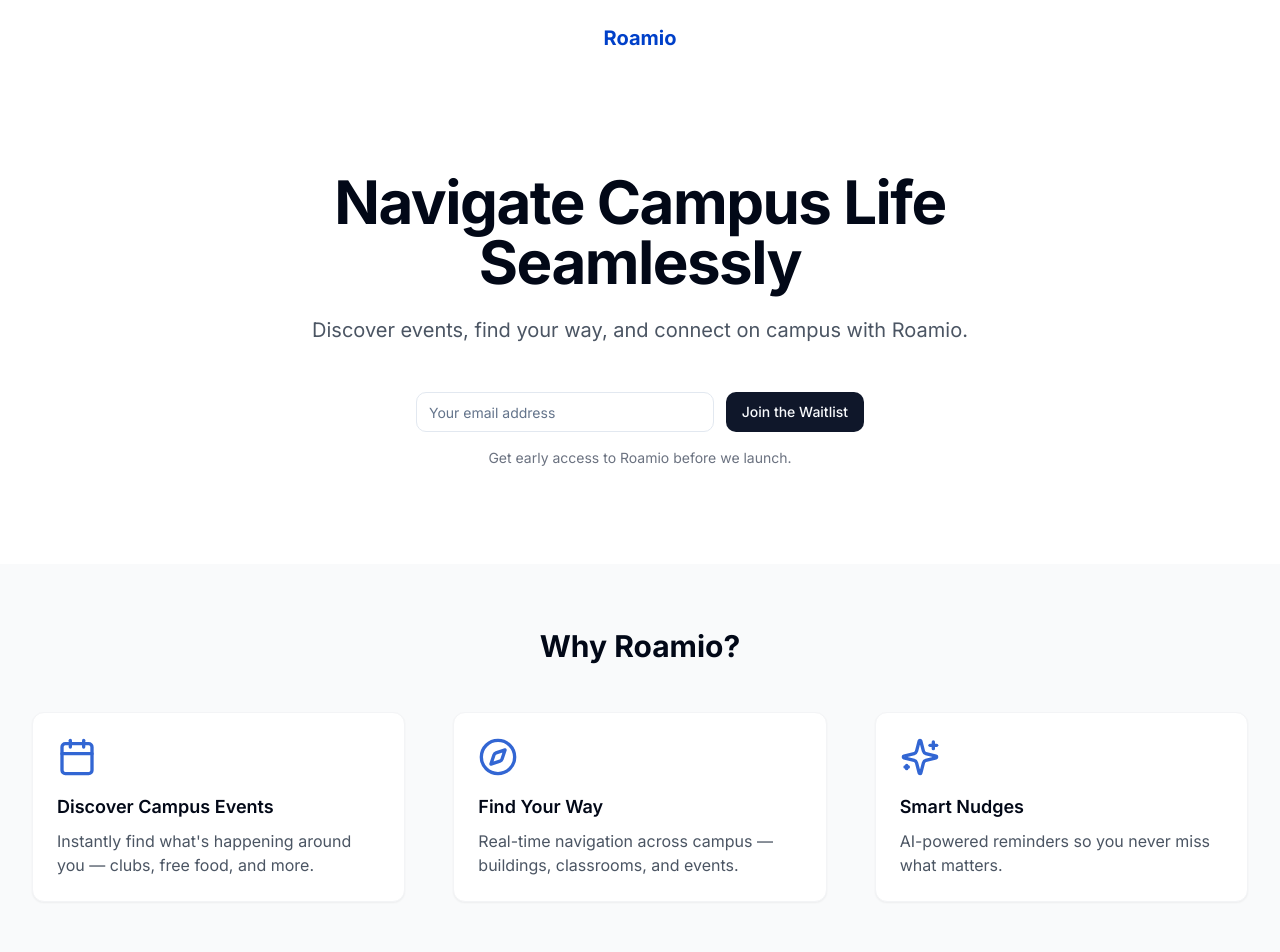
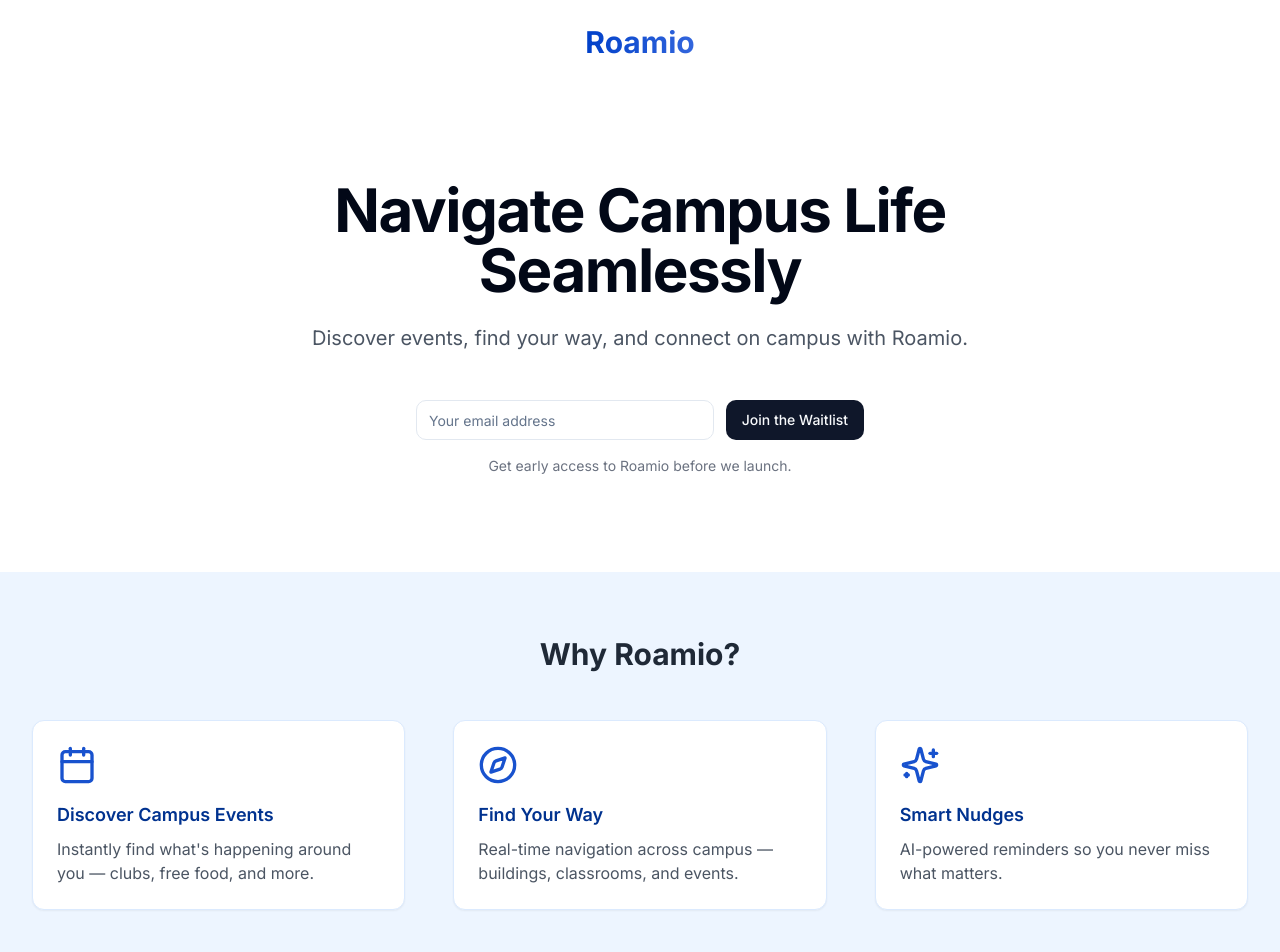
Before and after one commit to aryashahprog/roamio-waitlist-launch, a React (Vite) app: page / in a window 1280 px wide. Shown: the top 952 px of the page. Built offline with nearby package versions, Linux system fonts and the light colour scheme.

Commit message:
feat: Enhance header and color scheme
Adjust the header text size for better visual appeal and implement a more complementary color scheme.

```diff
--- a/src/components/FeatureCard.tsx
+++ b/src/components/FeatureCard.tsx
@@ -55,7 +55,7 @@ const FeatureCard: React.FC<FeatureCardProps> = ({ title, description, icon }) =
     >
       <div>
         {renderIcon()}
-        <h3 className="text-lg font-semibold mb-2">{title}</h3>
+        <h3 className="text-lg font-semibold mb-2 text-roamio-dark">{title}</h3>
         <p className="text-gray-600">{description}</p>
       </div>
     </div>
--- a/src/index.css
+++ b/src/index.css
@@ -76,19 +76,19 @@
 
 @layer components {
   .btn-primary {
-    @apply bg-roamio text-white px-6 py-3 rounded-lg font-medium hover:bg-roamio-light transition-all focus:outline-none focus:ring-2 focus:ring-offset-2 focus:ring-roamio;
+    @apply bg-roamio text-white px-6 py-3 rounded-lg font-medium hover:bg-roamio-dark transition-all focus:outline-none focus:ring-2 focus:ring-offset-2 focus:ring-roamio;
   }
 
   .input-primary {
-    @apply px-4 py-3 border border-gray-200 rounded-lg focus:outline-none focus:ring-2 focus:ring-roamio/20 focus:border-roamio w-full;
+    @apply px-4 py-3 border border-gray-200 rounded-lg focus:outline-none focus:ring-2 focus:ring-roamio/30 focus:border-roamio w-full;
   }
 
   .feature-card {
-    @apply p-6 rounded-xl bg-white border border-gray-100 shadow-sm hover:shadow-md transition-all duration-500 flex flex-col;
+    @apply p-6 rounded-xl bg-white border border-blue-100 shadow-sm hover:shadow-md transition-all duration-500 flex flex-col;
   }
 
   .feature-icon {
-    @apply h-10 w-10 mb-4 text-roamio opacity-80;
+    @apply h-10 w-10 mb-4 text-roamio opacity-90;
   }
 }
 
--- a/src/pages/Index.tsx
+++ b/src/pages/Index.tsx
@@ -10,7 +10,7 @@ const Index: React.FC = () => {
       {/* Header/Logo */}
       <header className="py-6 px-6 max-container">
         <div className="flex justify-between items-center">
-          <h1 className="text-xl font-bold text-roamio">Roamio</h1>
+          <h1 className="text-2xl md:text-3xl font-bold text-roamio bg-gradient-to-r from-roamio to-roamio-light bg-clip-text text-transparent">Roamio</h1>
         </div>
       </header>
 
@@ -31,9 +31,9 @@ const Index: React.FC = () => {
       </section>
 
       {/* Features Section */}
-      <section className="py-16 bg-gray-50">
+      <section className="py-16 bg-blue-50">
         <div className="max-container space-y-12">
-          <h2 className="text-3xl font-bold text-center">Why Roamio?</h2>
+          <h2 className="text-3xl font-bold text-center text-gray-800">Why Roamio?</h2>
 
           <div className="grid grid-cols-1 md:grid-cols-3 gap-8 md:gap-12">
             <FeatureCard
--- a/tailwind.config.ts
+++ b/tailwind.config.ts
@@ -28,7 +28,11 @@ export default {
 				roamio: {
 					DEFAULT: '#0040c9',
 					light: '#3366dd',
-					dark: '#00328f'
+					dark: '#00328f',
+					complementary: '#C97500' // Orange complement
+				},
+				blue: {
+					50: '#EDF5FF', // Very light blue for backgrounds
 				},
 				primary: {
 					DEFAULT: 'hsl(var(--primary))',
```
